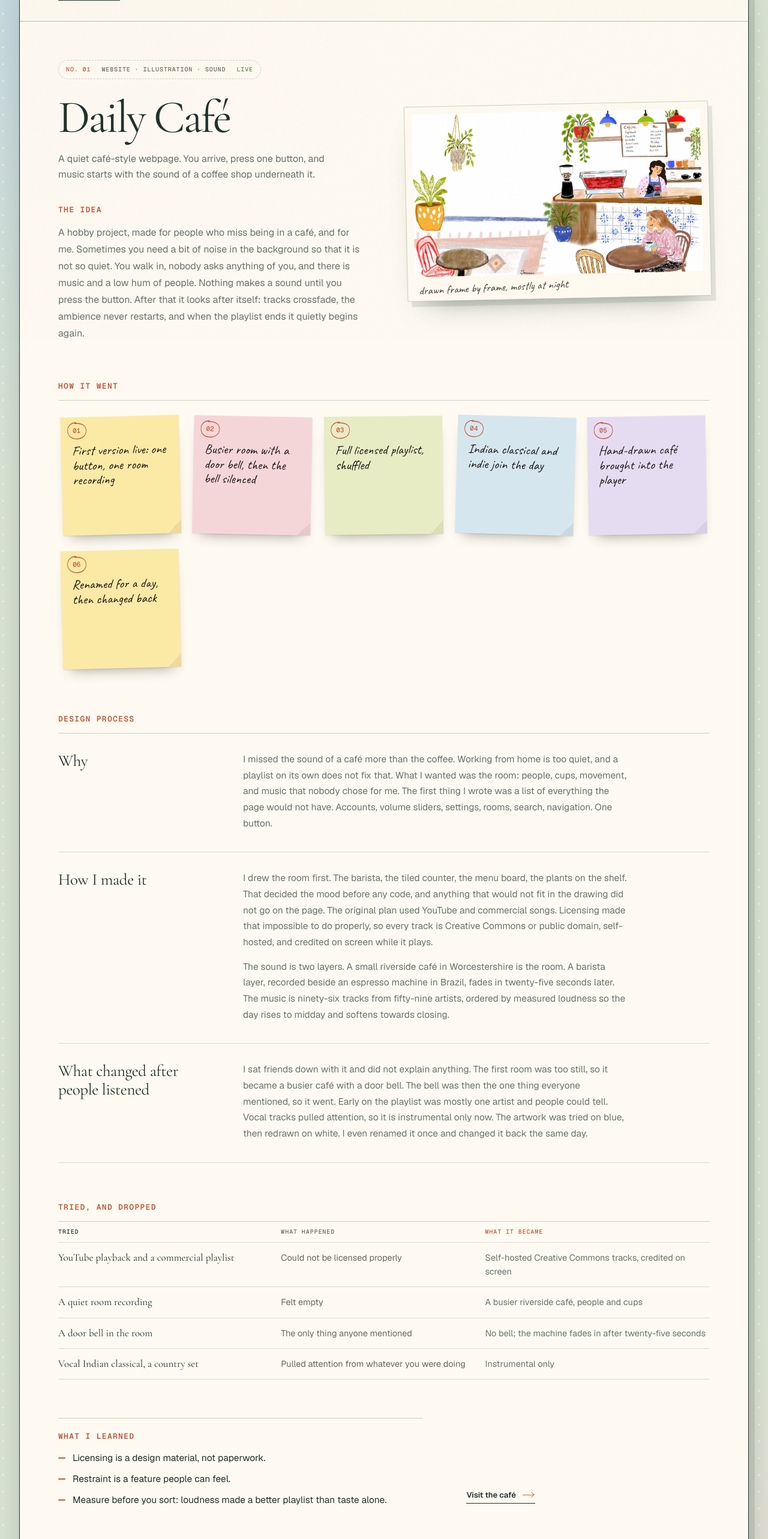
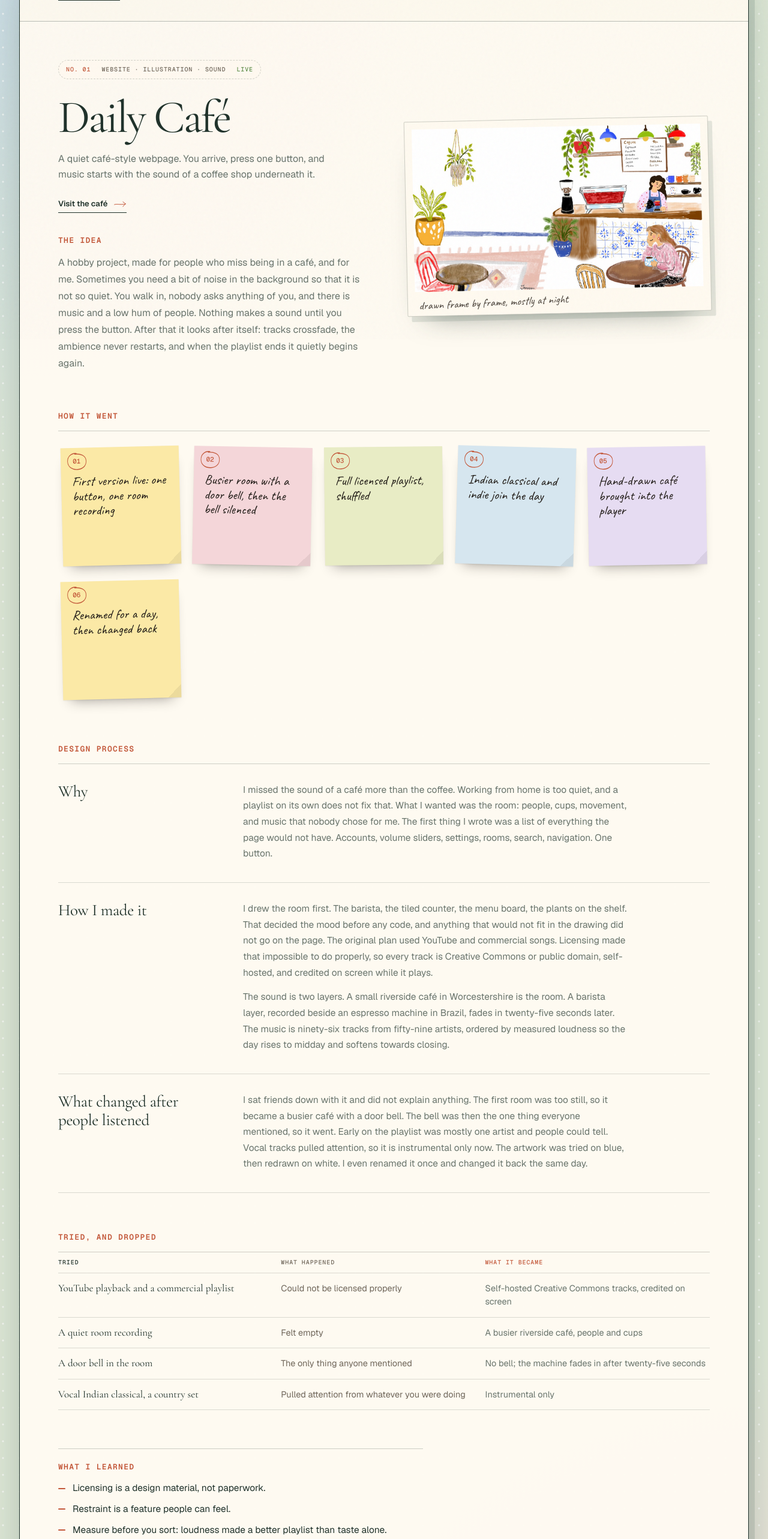
Before and after one commit to tammanakapoor/website-portfolio, a Next.js app: page /projects/daily-cafe in a window 1280 px wide. Shown: the part 234-2800 px from the top of the page at 60% size. Built offline with nearby package versions, Linux system fonts and the light colour scheme.

Commit message:
Projects: move the visit/play links to the top of each case study
Co-Authored-By: Claude Fable 5.1 <noreply@anthropic.com>

```diff
--- a/app/globals.css
+++ b/app/globals.css
@@ -743,6 +743,7 @@ footer a:hover { color: var(--ink); }
 .case-body { grid-area: body; }
 .case-block + .case-block { margin-top: 64px; }
 .case-idea { margin-top: 36px; }
+.case-head .case-links { margin-top: 26px; }
 .case-block h3 { margin: 0 0 14px; font-size: 13px; font-family: var(--mono); font-weight: 600; letter-spacing: .1em; text-transform: uppercase; color: var(--accent); font-variation-settings: normal; }
 .case-block > p { max-width: 560px; margin: 0; color: var(--soft); font-size: 16px; line-height: 1.75; }
 .timeline { list-style: none; margin: 0; padding: 26px 6px 10px; display: grid; grid-template-columns: repeat(auto-fill, minmax(min(168px, 100%), 1fr)); gap: 26px 22px; border-top: 1px solid var(--line); }
--- a/app/projects/[slug]/page.tsx
+++ b/app/projects/[slug]/page.tsx
@@ -51,6 +51,14 @@ export default async function ProjectPage({ params }: Params) {
               </div>
               <h1 id="project-title">{p.title}</h1>
               <p className="case-tagline">{p.tagline}</p>
+              <div className="link-row case-links">
+                {p.links.map((l) => (
+                  <a key={l.href} className="text-link" href={l.href} target={l.external ? "_blank" : undefined} rel={l.external ? "noreferrer" : undefined}>
+                    {l.label} <ArrowRight className="arrow-inline" />
+                  </a>
+                ))}
+                {p.id === "floraquest" && <small>Public beta · still changing</small>}
+              </div>
               <section className="case-block case-idea">
                 <h3>The idea</h3>
                 <p>{p.idea}</p>
@@ -137,15 +145,6 @@ export default async function ProjectPage({ params }: Params) {
                     {p.learned.map((l) => <li key={l}>{l}</li>)}
                   </ul>
                 </section>
-
-                <div className="link-row">
-                  {p.links.map((l) => (
-                    <a key={l.href} className="text-link" href={l.href} target={l.external ? "_blank" : undefined} rel={l.external ? "noreferrer" : undefined}>
-                      {l.label} <ArrowRight className="arrow-inline" />
-                    </a>
-                  ))}
-                  {p.id === "floraquest" && <small>Public beta · still changing</small>}
-                </div>
               </div>
             </div>
           </article>
--- a/static/css/site.css
+++ b/static/css/site.css
@@ -750,6 +750,7 @@ footer a:hover { color: var(--ink); }
 .case-body { grid-area: body; }
 .case-block + .case-block { margin-top: 64px; }
 .case-idea { margin-top: 36px; }
+.case-head .case-links { margin-top: 26px; }
 .case-block h3 { margin: 0 0 14px; font-size: 13px; font-family: var(--mono); font-weight: 600; letter-spacing: .1em; text-transform: uppercase; color: var(--accent); font-variation-settings: normal; }
 .case-block > p { max-width: 560px; margin: 0; color: var(--soft); font-size: 16px; line-height: 1.75; }
 .timeline { list-style: none; margin: 0; padding: 26px 6px 10px; display: grid; grid-template-columns: repeat(auto-fill, minmax(min(168px, 100%), 1fr)); gap: 26px 22px; border-top: 1px solid var(--line); }
--- a/static/daily-cafe.html
+++ b/static/daily-cafe.html
@@ -32,6 +32,7 @@
           <div class="specimen"><span>No. 01</span><span>Website · Illustration · Sound</span><span class="specimen-status">Live</span></div>
           <h1 id="project-title">Daily Café</h1>
           <p class="case-tagline">A quiet café-style webpage. You arrive, press one button, and music starts with the sound of a coffee shop underneath it.</p>
+          <div class="link-row case-links"><a class="text-link" href="https://daily-cafe-psi.vercel.app" target="_blank" rel="noreferrer">Visit the café <svg class="arrow-inline" viewBox="0 0 40 20" aria-hidden="true" focusable="false"><path d="M3 11c9-3 18 2 34-2" fill="none" stroke="currentColor" stroke-width="1.8" stroke-linecap="round"></path><path d="M29 3c3 2 6 4 8 6-3 2-6 5-8 8" fill="none" stroke="currentColor" stroke-width="1.8" stroke-linecap="round" stroke-linejoin="round"></path></svg></a></div></div></div></article>
           <section class="case-block case-idea">
             <h3>The idea</h3>
             <p>A hobby project, made for people who miss being in a café, and for me. Sometimes you need a bit of noise in the background so that it is not so quiet. You walk in, nobody asks anything of you, and there is music and a low hum of people. Nothing makes a sound until you press the button. After that it looks after itself: tracks crossfade, the ambience never restarts, and when the playlist ends it quietly begins again.</p></section></div>
@@ -68,7 +69,6 @@
             <section class="case-block learned">
               <h3>What I learned</h3>
               <ul><li>Licensing is a design material, not paperwork.</li><li>Restraint is a feature people can feel.</li><li>Measure before you sort: loudness made a better playlist than taste alone.</li></ul></section>
-            <div class="link-row"><a class="text-link" href="https://daily-cafe-psi.vercel.app" target="_blank" rel="noreferrer">Visit the café <svg class="arrow-inline" viewBox="0 0 40 20" aria-hidden="true" focusable="false"><path d="M3 11c9-3 18 2 34-2" fill="none" stroke="currentColor" stroke-width="1.8" stroke-linecap="round"></path><path d="M29 3c3 2 6 4 8 6-3 2-6 5-8 8" fill="none" stroke="currentColor" stroke-width="1.8" stroke-linecap="round" stroke-linejoin="round"></path></svg></a></div></div></div></article>
       <nav class="project-next" aria-label="Next project"><span class="section-kicker">Next project</span><a href="floraquest.html"><span>No. 02</span><strong>FloraQuest</strong><svg class="arrow-inline" viewBox="0 0 40 20" aria-hidden="true" focusable="false"><path d="M3 11c9-3 18 2 34-2" fill="none" stroke="currentColor" stroke-width="1.8" stroke-linecap="round"></path><path d="M29 3c3 2 6 4 8 6-3 2-6 5-8 8" fill="none" stroke="currentColor" stroke-width="1.8" stroke-linecap="round" stroke-linejoin="round"></path></svg></a><a class="text-link" href="projects.html">All projects <svg class="arrow-inline" viewBox="0 0 40 20" aria-hidden="true" focusable="false"><path d="M3 11c9-3 18 2 34-2" fill="none" stroke="currentColor" stroke-width="1.8" stroke-linecap="round"></path><path d="M29 3c3 2 6 4 8 6-3 2-6 5-8 8" fill="none" stroke="currentColor" stroke-width="1.8" stroke-linecap="round" stroke-linejoin="round"></path></svg></a></nav></div></div>
   <section class="contact-section" id="contact" aria-labelledby="contact-title">
     <div class="page-shell">
--- a/static/floraquest.html
+++ b/static/floraquest.html
@@ -32,6 +32,7 @@
           <div class="specimen"><span>No. 02</span><span>Learning game · Product design · UX research</span><span class="specimen-status">Public beta</span></div>
           <h1 id="project-title">FloraQuest</h1>
           <p class="case-tagline">A friendly guessing game that turns plant knowledge into a trail of clues, branches and discoveries.</p>
+          <div class="link-row case-links"><a class="text-link" href="https://floraquest.tammana4513.workers.dev" target="_blank" rel="noreferrer">Play FloraQuest <svg class="arrow-inline" viewBox="0 0 40 20" aria-hidden="true" focusable="false"><path d="M3 11c9-3 18 2 34-2" fill="none" stroke="currentColor" stroke-width="1.8" stroke-linecap="round"></path><path d="M29 3c3 2 6 4 8 6-3 2-6 5-8 8" fill="none" stroke="currentColor" stroke-width="1.8" stroke-linecap="round" stroke-linejoin="round"></path></svg></a><small>Public beta · still changing</small></div></div></div></article>
           <section class="case-block case-idea">
             <h3>The idea</h3>
             <p>In the classroom, a guess made before the answer is what makes the answer stick. FloraQuest is built on that. Three small games—Mystery Plant, Picture Guess and Plant Facts—give you a clue and let you commit to a name. Every plant you find lands in a Field Journal that grows the more you play.</p></section></div>
@@ -83,7 +84,6 @@
             <section class="case-block learned">
               <h3>What I learned</h3>
               <ul><li>Content is the product. Reviewing 325 plants shaped the game more than any feature.</li><li>Rules you can say in one breath are rules people trust.</li><li>A design system needs a way to check itself.</li></ul></section>
-            <div class="link-row"><a class="text-link" href="https://floraquest.tammana4513.workers.dev" target="_blank" rel="noreferrer">Play FloraQuest <svg class="arrow-inline" viewBox="0 0 40 20" aria-hidden="true" focusable="false"><path d="M3 11c9-3 18 2 34-2" fill="none" stroke="currentColor" stroke-width="1.8" stroke-linecap="round"></path><path d="M29 3c3 2 6 4 8 6-3 2-6 5-8 8" fill="none" stroke="currentColor" stroke-width="1.8" stroke-linecap="round" stroke-linejoin="round"></path></svg></a><small>Public beta · still changing</small></div></div></div></article>
       <nav class="project-next" aria-label="Next project"><span class="section-kicker">Next project</span><a href="energy-changes.html"><span>No. 03</span><strong>Making Energy Changes Visible</strong><svg class="arrow-inline" viewBox="0 0 40 20" aria-hidden="true" focusable="false"><path d="M3 11c9-3 18 2 34-2" fill="none" stroke="currentColor" stroke-width="1.8" stroke-linecap="round"></path><path d="M29 3c3 2 6 4 8 6-3 2-6 5-8 8" fill="none" stroke="currentColor" stroke-width="1.8" stroke-linecap="round" stroke-linejoin="round"></path></svg></a><a class="text-link" href="projects.html">All projects <svg class="arrow-inline" viewBox="0 0 40 20" aria-hidden="true" focusable="false"><path d="M3 11c9-3 18 2 34-2" fill="none" stroke="currentColor" stroke-width="1.8" stroke-linecap="round"></path><path d="M29 3c3 2 6 4 8 6-3 2-6 5-8 8" fill="none" stroke="currentColor" stroke-width="1.8" stroke-linecap="round" stroke-linejoin="round"></path></svg></a></nav></div></div>
   <section class="contact-section" id="contact" aria-labelledby="contact-title">
     <div class="page-shell">
```
Also changed, not shown: static/energy-changes.html (+1 -1 lines).
